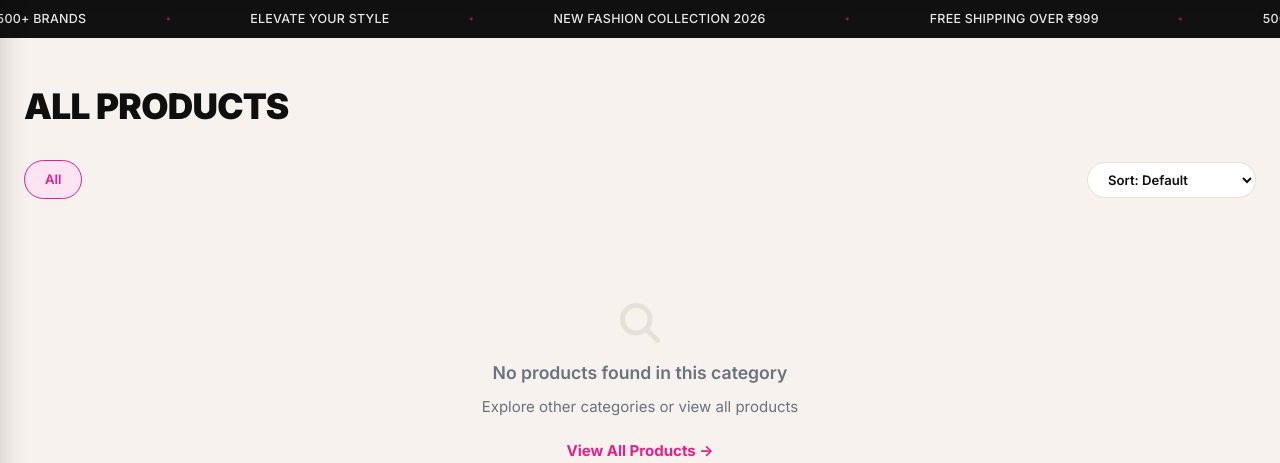
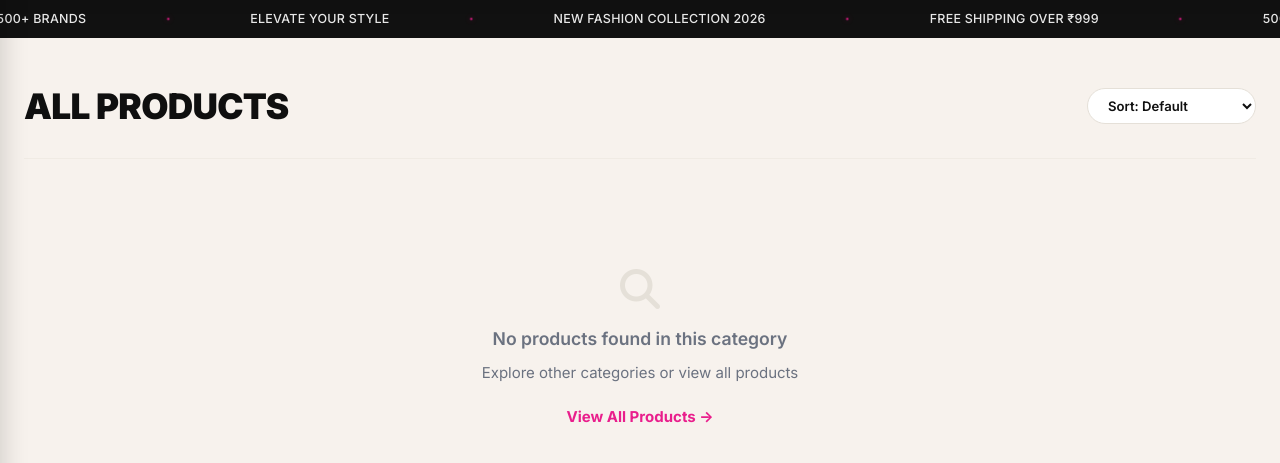
Before and after one commit to VemireddyBhavana/e-commerce, a Django app: page /products/ in a window 1280 px wide. Shown: the part 68-531 px from the top of the page. Run offline with Django 5.2, Linux system fonts and the light colour scheme; data comes from the database, SQL or seed files in the repository; data that the repository does not hold is empty; some web fonts are replaced.

Commit message:
Remove category filter pills bar from products page; align Sort dropdown with page title

```diff
--- a/templates/store/product_list.html
+++ b/templates/store/product_list.html
@@ -6,8 +6,8 @@
 <div class="container" id="productsPage" style="padding-top: 20px;">
 
   <!-- Page Header (Zyvora Style) -->
-  <div class="products-page-header" style="padding: 20px 0 10px;">
-    <h1 class="products-page-title" id="pageTitle" style="font-size: 2.2rem; font-weight: 900; text-transform: uppercase; letter-spacing: -0.02em; color: var(--text);">
+  <div class="products-page-header" style="display: flex; align-items: center; justify-content: space-between; padding: 20px 0 24px; border-bottom: 1px solid var(--border-light); margin-bottom: 30px;">
+    <h1 class="products-page-title" id="pageTitle" style="font-size: 2.2rem; font-weight: 900; text-transform: uppercase; letter-spacing: -0.02em; color: var(--text); margin: 0;">
       {% if search_query %}
         SEARCH: "{{ search_query|upper }}"
       {% elif selected_category %}
@@ -16,26 +16,8 @@
         ALL PRODUCTS
       {% endif %}
     </h1>
-  </div>
-
-  <!-- Filter Bar -->
-  <div class="filter-bar" id="filterBar">
-    <a href="/products/"
-       class="filter-btn {% if not selected_category %}active{% endif %}"
-       data-category=""
-       id="filterAll">All</a>
-    {% for cat in categories %}
-    <a href="/products/?category={{ cat.slug }}{% if search_query %}&q={{ search_query }}{% endif %}"
-       class="filter-btn {% if selected_category == cat.slug %}active{% endif %}"
-       data-category="{{ cat.slug }}"
-       data-name="{{ cat.name }}"
-       id="filter-{{ cat.slug }}">
-      {{ cat.name }}
-    </a>
-    {% endfor %}
-
-    <div style="margin-left:auto;display:flex;gap:8px;align-items:center;">
-      <select class="filter-select" id="sortSelect">
+    <div style="display:flex; gap:8px; align-items:center;">
+      <select class="filter-select" id="sortSelect" style="margin-left: 0;">
         <option value="" {% if not current_sort %}selected{% endif %}>Sort: Default</option>
         <option value="price-asc" {% if current_sort == 'price-asc' %}selected{% endif %}>Price: Low to High</option>
         <option value="price-desc" {% if current_sort == 'price-desc' %}selected{% endif %}>Price: High to Low</option>
@@ -186,22 +168,11 @@ async function fetchProducts(category = '', sort = '', updateUrl = true) {
     if (currentSearch) {
       pageTitle.textContent = `SEARCH: "${currentSearch.toUpperCase()}"`;
     } else if (category) {
-      const activeBtn = document.querySelector(`.filter-btn[data-category="${category}"]`);
-      const catName = activeBtn ? activeBtn.getAttribute('data-name') || category : category;
-      pageTitle.textContent = catName.toUpperCase();
+      pageTitle.textContent = category.toUpperCase();
     } else {
       pageTitle.textContent = 'ALL PRODUCTS';
     }
   }
-
-  // Update active button state
-  document.querySelectorAll('.filter-btn').forEach(btn => {
-    if (btn.getAttribute('data-category') === category) {
-      btn.classList.add('active');
-    } else {
-      btn.classList.remove('active');
-    }
-  });
 
   try {
     const apiUrl = '/api/products/' + queryString;
```
